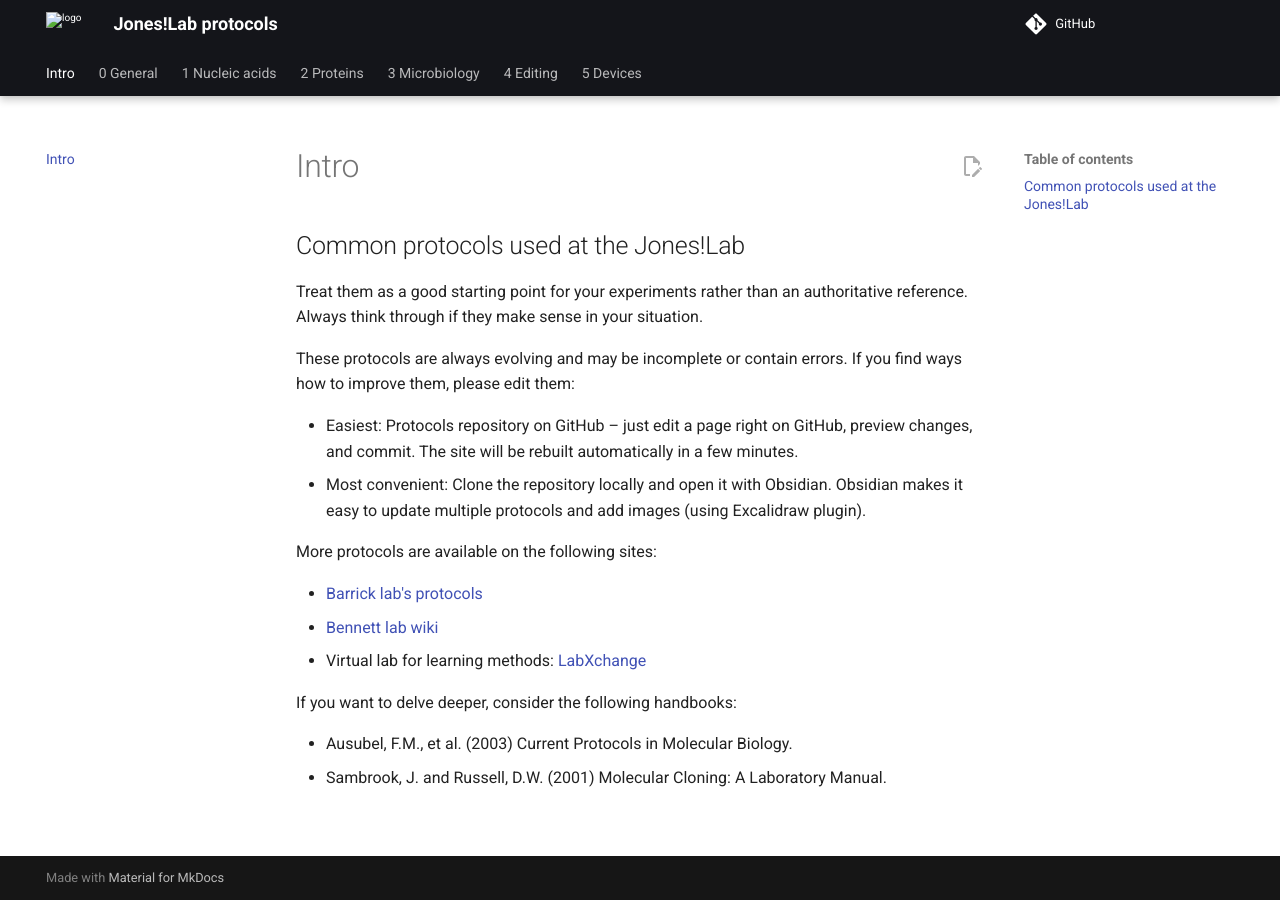
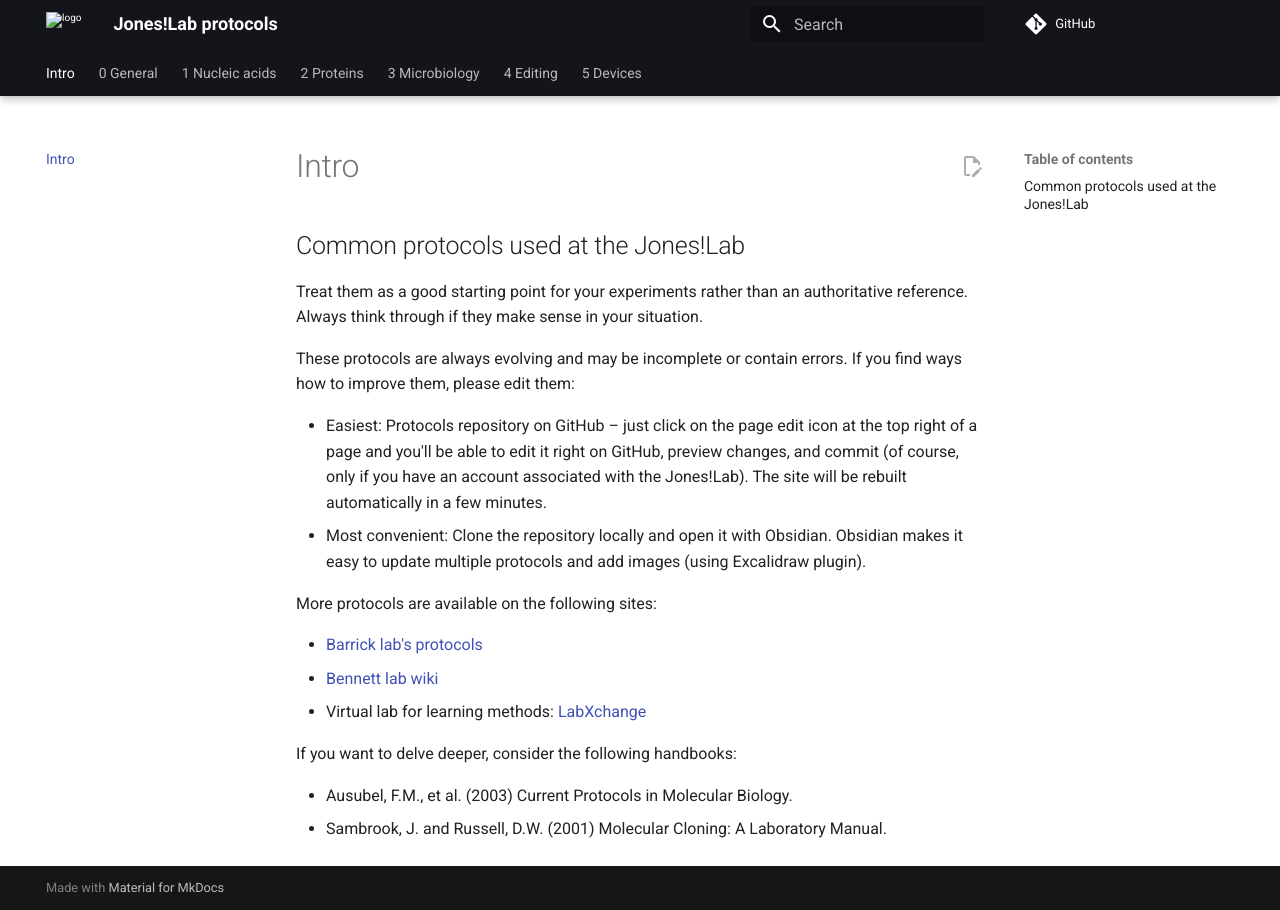
Before and after one commit to JonesLabEU/protocols, an MkDocs documentation site: the page built from protocols/index.md, in a window 1280 px wide. Built offline with MkDocs 1.6.1 and Material for MkDocs 9.7.7, drawn with Linux system fonts in a browser that asks for light colours; comment, search, counter and statistics services are not loaded.

```diff
--- a/mkdocs.yml
+++ b/mkdocs.yml
@@ -45,3 +45,4 @@ plugins:
   - git-revision-date-localized:
       enable_creation_date: true
   - git-authors
+  - search
--- a/protocols/index.md
+++ b/protocols/index.md
@@ -6,7 +6,7 @@ Treat them as a good starting point for your experiments rather than an authorit
 
 These protocols are always evolving and may be incomplete or contain errors. If you find ways how to improve them, please edit them:
 
-- Easiest: Protocols repository on GitHub – just edit a page right on GitHub, preview changes, and commit. The site will be rebuilt automatically in a few minutes.
+- Easiest: Protocols repository on GitHub – just click on the page edit icon at the top right of a page and you'll be able to edit it right on GitHub, preview changes, and commit (of course, only if you have an account associated with the Jones!Lab). The site will be rebuilt automatically in a few minutes.
 - Most convenient: Clone the repository locally and open it with Obsidian. Obsidian makes it easy to update multiple protocols and add images (using Excalidraw plugin).
 
 More protocols are available on the following sites:
```
